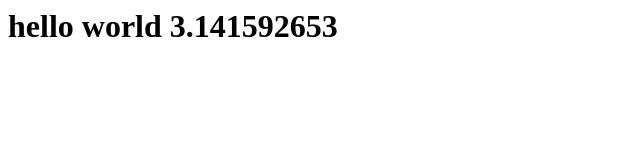
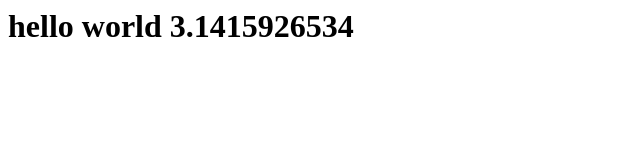
Before and after one commit to revanthreddy/ci-cd-demo, a website: page public/index.html in a window 1280 px wide. Shown: the full height of the page, 0-640 px from the left. Drawn offline with Linux system fonts and the light colour scheme.

Commit message:
Update index.html

```diff
--- a/public/index.html
+++ b/public/index.html
@@ -1 +1 @@
-<h1> hello world 3.141592653 </h1>
+<h1> hello world 3.1415926534 </h1>
```
